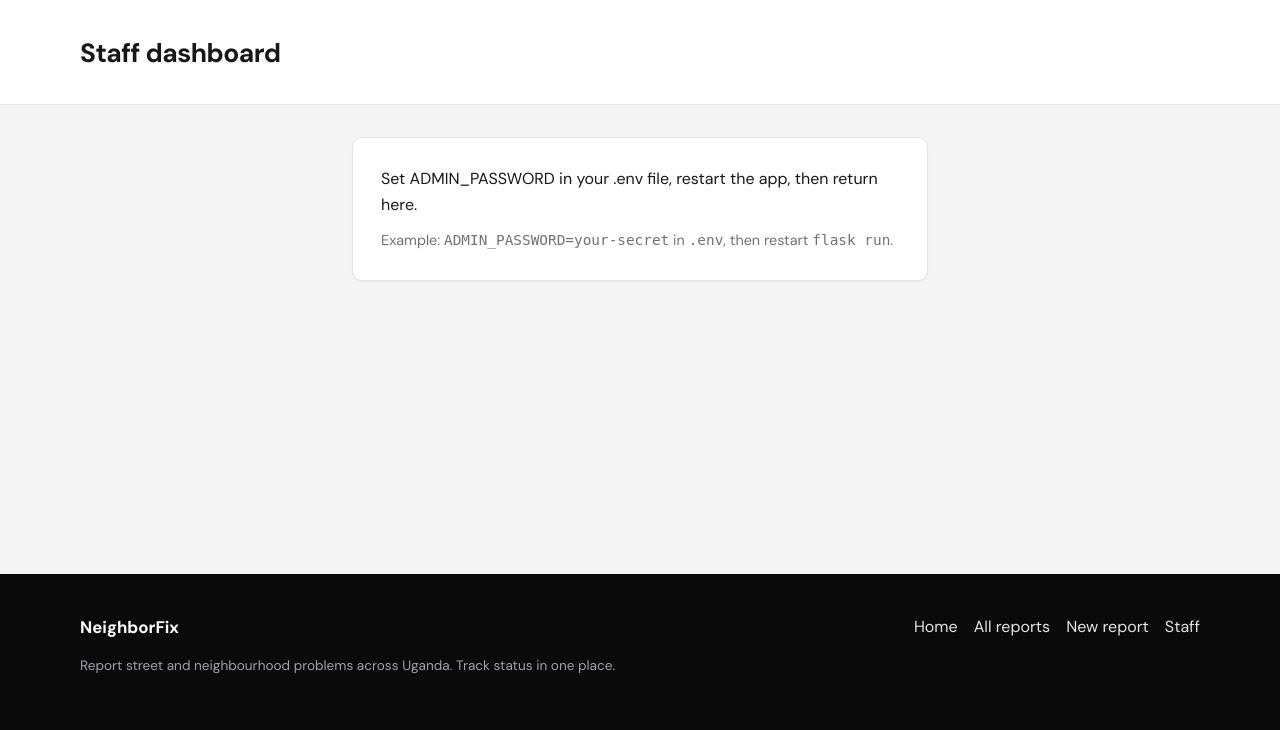
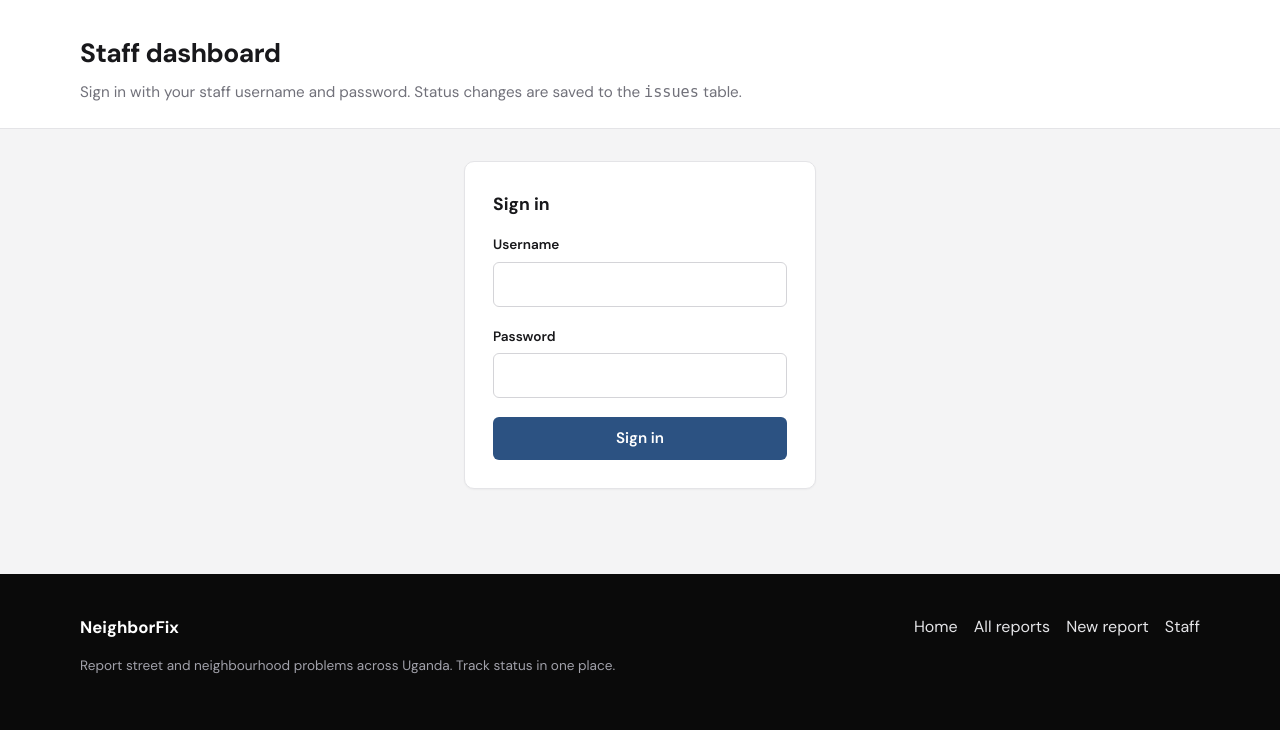
Before and after one commit to AsiimirePraise/NeighborFix, a Flask app: page /admin/login in a window 1280 px wide. Shown: the part 70-800 px from the top of the page. Run offline with Flask 3, Linux system fonts and the light colour scheme; tables that the repository leaves empty hold one stand-in row (values such as "Sample post").

Commit message:
feat(admin): Update db

```diff
--- a/app/models/__init__.py
+++ b/app/models/__init__.py
@@ -1,3 +1,4 @@
+from app.models.admin_user import AdminUser
 from app.models.issue import Issue
 
-__all__ = ["Issue"]
+__all__ = ["AdminUser", "Issue"]
--- a/app/routes/admin.py
+++ b/app/routes/admin.py
@@ -1,8 +1,6 @@
-"""Staff-only routes to triage reports (open / in progress / resolved)."""
+"""Staff routes: sign in with DB accounts, triage issue status."""
 
 from __future__ import annotations
-
-import os
 
 from flask import (
     Blueprint,
@@ -15,6 +13,7 @@ from flask import (
 )
 
 from app.extensions import db
+from app.models.admin_user import AdminUser
 from app.models.issue import Issue
 
 bp = Blueprint("admin", __name__, url_prefix="/admin")
@@ -22,62 +21,66 @@ bp = Blueprint("admin", __name__, url_prefix="/admin")
 ALLOWED_STATUS = frozenset({"open", "in_progress", "resolved"})
 
 
-def _admin_password_configured() -> bool:
-    return bool(os.environ.get("ADMIN_PASSWORD", "").strip())
-
-
-def _password_ok(pw: str | None) -> bool:
-    expected = os.environ.get("ADMIN_PASSWORD", "")
-    if not expected.strip():
-        return False
-    return (pw or "") == expected
+def _admin_users_exist() -> bool:
+    return AdminUser.query.count() > 0
 
 
 @bp.before_request
 def _guard_admin():
     if request.endpoint in ("admin.login", "admin.logout"):
         return None
-    if not _admin_password_configured():
+    if not _admin_users_exist():
         return redirect(url_for("admin.login"))
-    if not session.get("admin_logged_in"):
+    if not session.get("admin_user_id"):
         return redirect(url_for("admin.login", next=request.path))
 
 
 @bp.route("/login", methods=["GET", "POST"])
 def login():
-    if not _admin_password_configured():
+    if not _admin_users_exist():
         return render_template(
             "admin/disabled.html",
-            message="Set ADMIN_PASSWORD in your .env file, restart the app, then return here.",
+            message="No staff accounts yet. Run database migrations, then run: flask seed (creates default admins).",
         )
 
-    if session.get("admin_logged_in"):
+    if session.get("admin_user_id"):
         return redirect(url_for("admin.dashboard"))
 
     error = None
     if request.method == "POST":
-        if _password_ok(request.form.get("password")):
-            session["admin_logged_in"] = True
+        username = (request.form.get("username") or "").strip()
+        password = request.form.get("password") or ""
+        user = AdminUser.query.filter_by(username=username).first()
+        if user and user.check_password(password):
+            session["admin_user_id"] = user.id
+            session["admin_username"] = user.username
             session.permanent = True
             nxt = (request.form.get("next") or request.args.get("next") or "").strip()
             if not nxt.startswith("/"):
                 nxt = url_for("admin.dashboard")
             return redirect(nxt)
-        error = "Incorrect password."
+        error = "Incorrect username or password."
 
     return render_template("admin/login.html", error=error)
 
 
 @bp.route("/logout", methods=["GET", "POST"])
 def logout():
+    session.pop("admin_user_id", None)
+    session.pop("admin_username", None)
     session.pop("admin_logged_in", None)
     return redirect(url_for("main.index"))
 
 
 @bp.route("/")
+@bp.route("")
 def dashboard():
     issues = Issue.query.order_by(Issue.updated_at.desc()).all()
-    return render_template("admin/dashboard.html", issues=issues)
+    return render_template(
+        "admin/dashboard.html",
+        issues=issues,
+        staff_name=session.get("admin_username"),
+    )
 
 
 @bp.post("/issues/<int:issue_id>/status")
--- a/app/templates/admin/dashboard.html
+++ b/app/templates/admin/dashboard.html
@@ -5,8 +5,8 @@
   <div class="wrap">
     <h1>Triage reports</h1>
     <p>
-      Updates the <strong>status</strong> column on each row in <code>issues</code> (open, in progress, resolved). Public
-      pages read the same database.
+      Signed in as <strong>{{ staff_name or "staff" }}</strong>. Updates the <strong>status</strong> column on each row
+      in <code>issues</code> (open, in progress, resolved). Public pages read the same database.
     </p>
     <div class="page-actions">
       <a class="btn btn-secondary" href="{{ url_for('main.issues_list') }}">View public list</a>
--- a/app/templates/admin/login.html
+++ b/app/templates/admin/login.html
@@ -4,7 +4,7 @@
 <div class="page-head">
   <div class="wrap">
     <h1>Staff dashboard</h1>
-    <p>Sign in to update report status (stored in the <code>issues</code> table).</p>
+    <p>Sign in with your staff username and password. Status changes are saved to the <code>issues</code> table.</p>
   </div>
 </div>
 <div class="form-page wrap">
@@ -12,16 +12,19 @@
     {% if request.args.get('next') %}
     <input type="hidden" name="next" value="{{ request.args.get('next') }}" />
     {% endif %}
-    <h2 style="margin: 0 0 1rem; font-size: 1.1rem">Password</h2>
+    <h2 style="margin: 0 0 1rem; font-size: 1.1rem">Sign in</h2>
     {% if error %}
     <p class="form-hint" style="color: var(--text); margin-bottom: 1rem">{{ error }}</p>
     {% endif %}
     <div class="form-group">
-      <label for="password">Admin password</label>
+      <label for="username">Username</label>
+      <input id="username" name="username" type="text" autocomplete="username" required />
+    </div>
+    <div class="form-group">
+      <label for="password">Password</label>
       <input id="password" name="password" type="password" autocomplete="current-password" required />
     </div>
     <button type="submit" class="btn btn-primary btn-block">Sign in</button>
-    <p class="form-hint" style="margin-top: 1rem">Set <code>ADMIN_PASSWORD</code> in <code>.env</code> (same machine as the database).</p>
   </form>
 </div>
 {% endblock %}
--- a/app/templates/base.html
+++ b/app/templates/base.html
@@ -14,7 +14,7 @@
     <link rel="stylesheet" href="{{ url_for('static', filename='css/theme.css') }}" />
     {% block extra_head %}{% endblock %}
   </head>
-  <body>
+  <body class="{% block body_class %}{% endblock %}">
     <div class="page">
       <header class="site-header">
         <div class="wrap header-inner">
--- a/app/templates/index.html
+++ b/app/templates/index.html
@@ -1,4 +1,5 @@
 {% extends "base.html" %}
+{% block body_class %}page--home{% endblock %}
 {% block title %}Home{% endblock %}
 {% block content %}
 <div
```
Also changed, not shown: app/__init__.py (+25 -1 lines), app/models/admin_user.py (added, +21 -0 lines), app/static/css/theme.css (+60 -0 lines), migrations/versions/b2f8a1c3d4e5_admin_users_table.py (added, +33 -0 lines), README.md, 1 other file.
